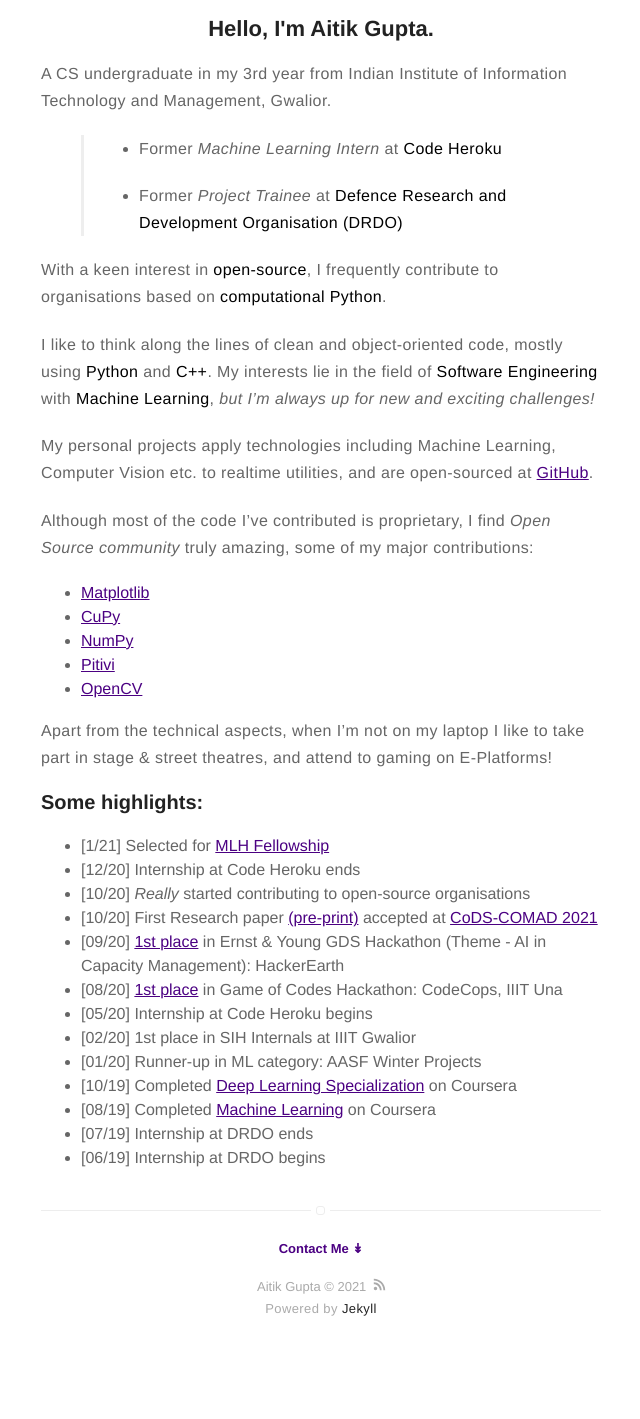
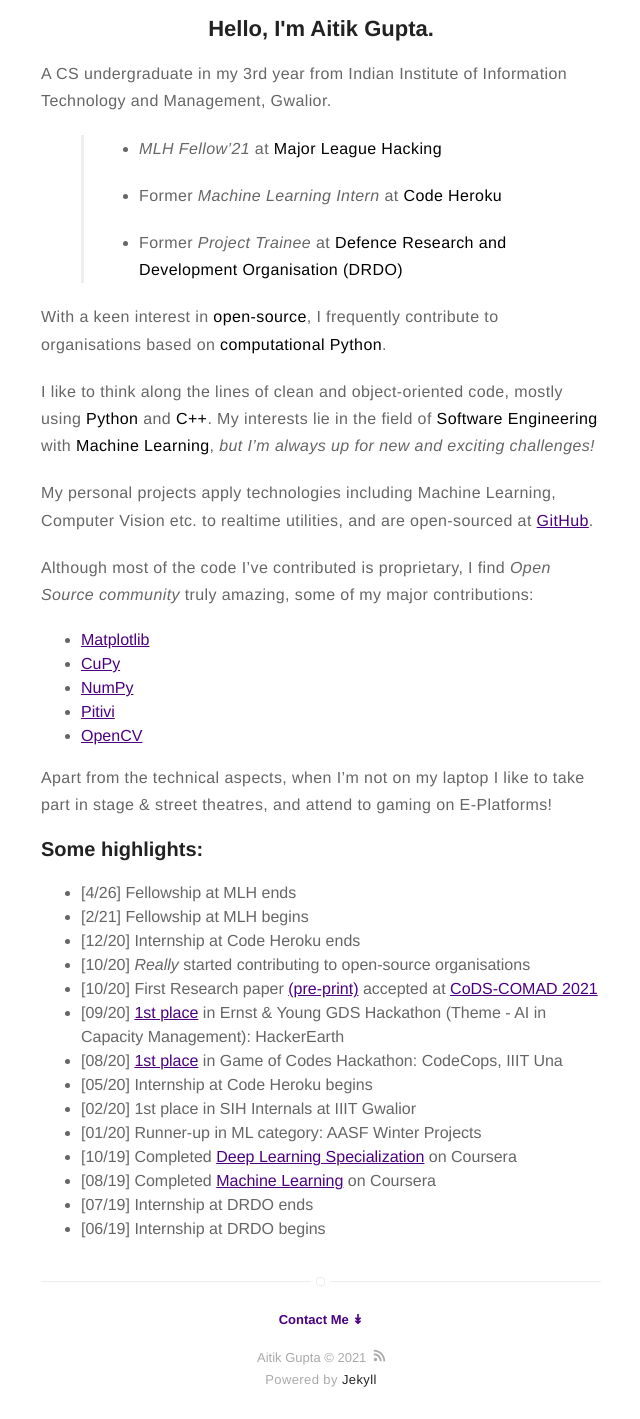
Before and after one commit to AitikGupta/AitikGupta.github.io, a Jekyll site: the page built from about.md, in a window 1280 px wide, cut to the strip 409-1828 px from the top of the page. Shown: the whole strip, without its empty margins (319-959 px from the left). Built offline with Jekyll 4.4.1, drawn with Linux system fonts in a browser that asks for light colours; before the commit the page ends 1757 px from its top, so only the background shows below that.

Commit message:
Update About section

```diff
--- a/about.md
+++ b/about.md
@@ -7,6 +7,8 @@
 
 <h2 align="center"> Hello, I'm Aitik Gupta. </h2>
 A CS undergraduate in my 3rd year from Indian Institute of Information Technology and Management, Gwalior.
+> * _MLH Fellow'21_ at __Major League Hacking__
+>
 > * Former _Machine Learning Intern_ at __Code Heroku__
 >
 > * Former _Project Trainee_ at __Defence Research and Development Organisation (DRDO)__
@@ -27,7 +29,8 @@
 Apart from the technical aspects, when I'm not on my laptop I like to take part in stage & street theatres, and attend to gaming on E-Platforms!
 
 ### Some highlights:
-- [1/21] Selected for [MLH Fellowship](https://fellowship.mlh.io/)
+- [4/26] Fellowship at MLH ends
+- [2/21]  Fellowship at MLH begins
 - [12/20] Internship at Code Heroku ends
 - [10/20] _Really_ started contributing to open-source organisations
 - [10/20] First Research paper [(pre-print)](https://arxiv.org/abs/2010.13714){:target="_blank"} accepted at [CoDS-COMAD 2021](https://dl.acm.org/doi/abs/10.1145/3430984.3430986){:target="_blank"}
```
